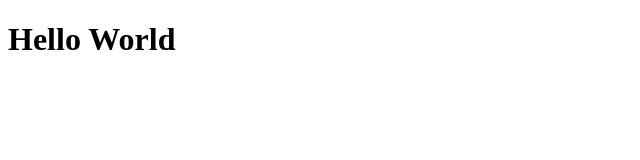
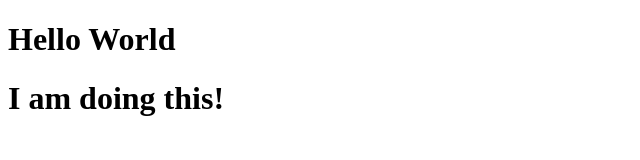
Before and after one commit to whitjlove/git-branch-practice, a plain HTML site: page index.html in a window 1280 px wide. Shown: the whole page, without its empty margins (0-640 px from the left). Drawn offline with Linux system fonts and the light colour scheme.

Commit message:
add header

```diff
--- a/index.html
+++ b/index.html
@@ -8,5 +8,6 @@
 </head>
 <body>
   <h1>Hello World</h1>
+  <h1>I am doing this!</h1>
 </body>
 </html>
```
